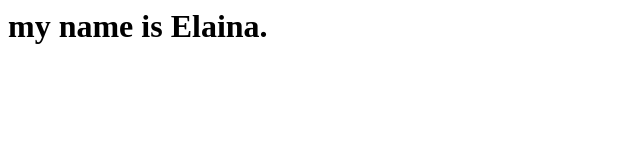
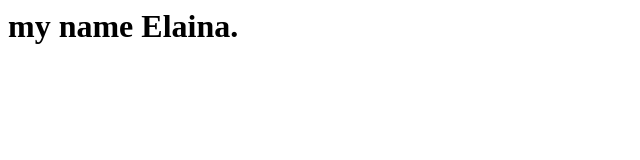
Before and after one commit to ElainaRollins/ElainaRollins.github.io, a plain HTML site: page index.html in a window 1280 px wide. Shown: the whole page, without its empty margins (0-640 px from the left). Drawn offline with Linux system fonts and the light colour scheme.

Commit message:
create index.html

```diff
--- a/index.html
+++ b/index.html
@@ -1 +1 @@
-<h1>my name is Elaina.</h1>
+<h1>my name  Elaina.</h1>
```
